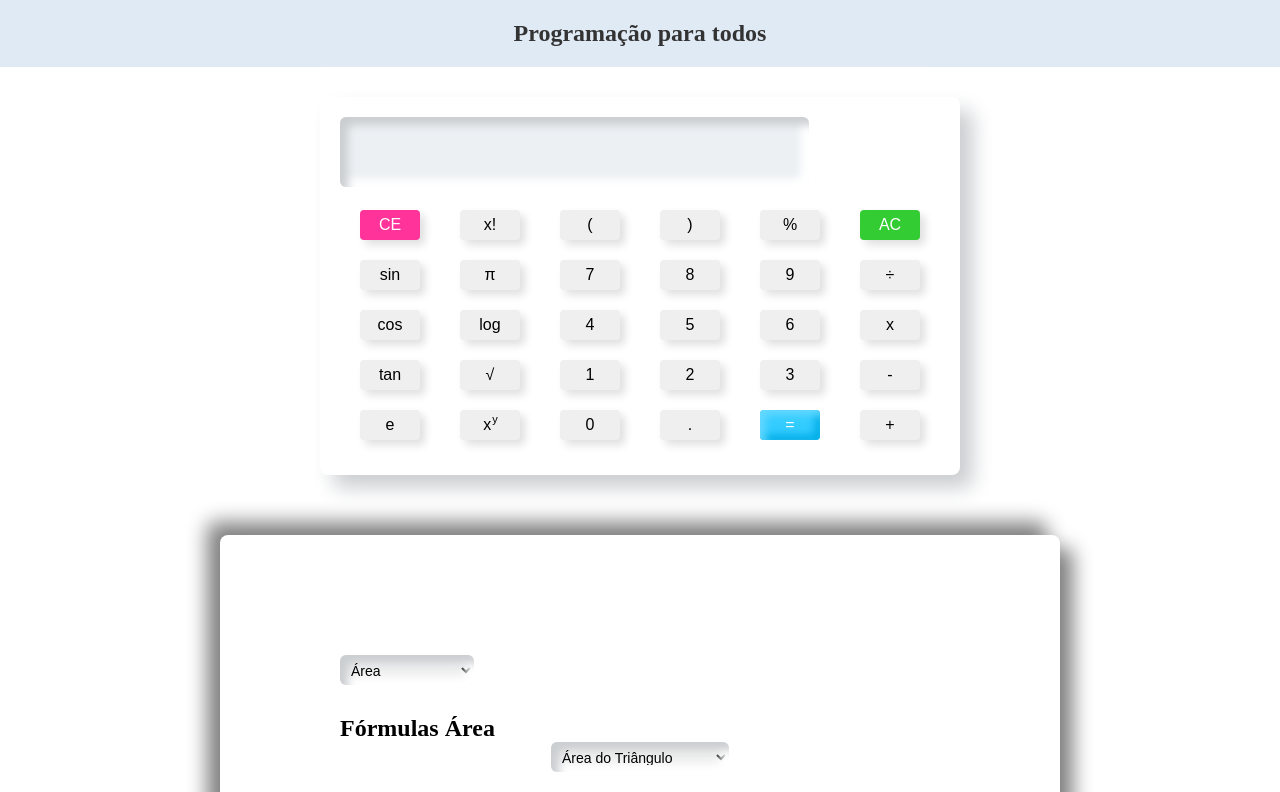
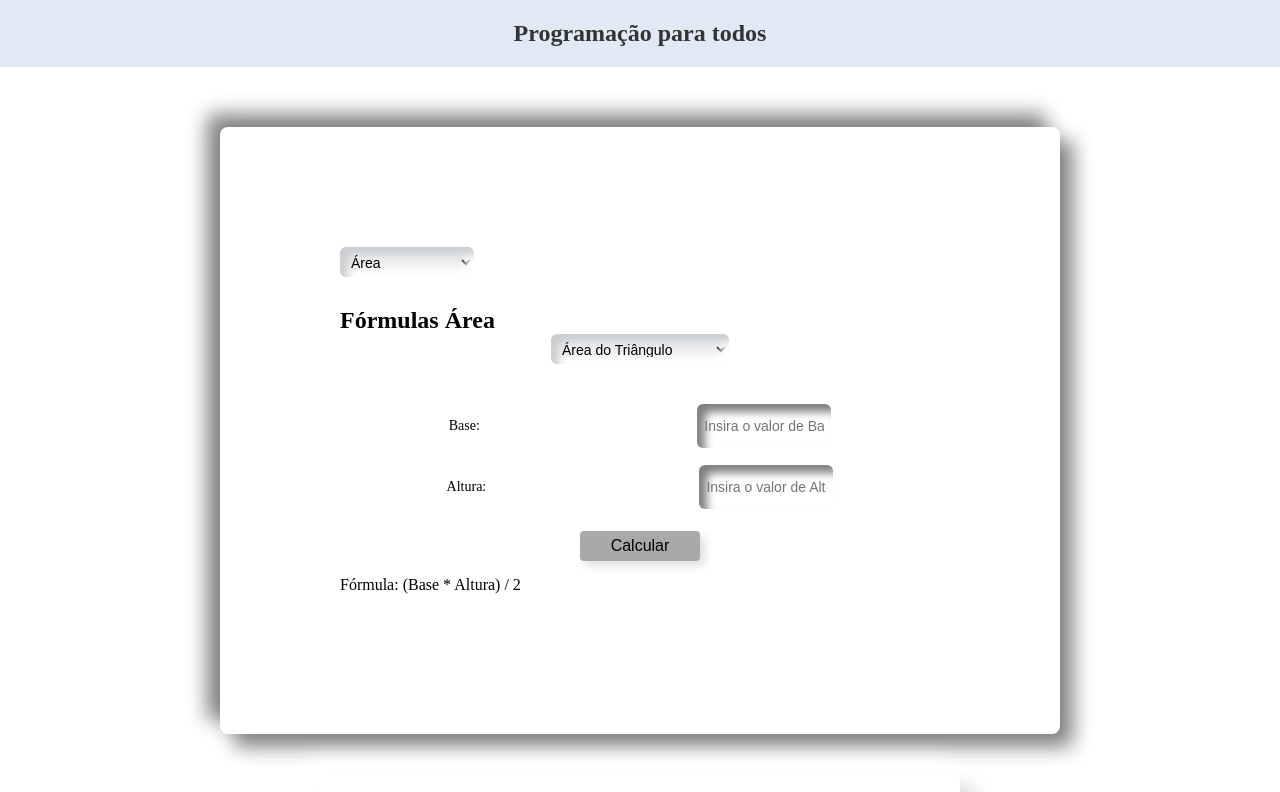
Before and after one commit to eduardorosafp/calculadoracientifica, a React (Vite) app: page / in a window 1280 px wide. Shown: the top 792 px of the page. Built offline with nearby package versions, Linux system fonts and the light colour scheme.

Commit message:
install react dom

```diff
--- a/package.json
+++ b/package.json
@@ -12,6 +12,7 @@
   "dependencies": {
     "react": "^18.2.0",
     "react-dom": "^18.2.0",
+    "react-router-dom": "^6.20.0",
     "styled-components": "^6.1.1"
   },
   "devDependencies": {
--- a/src/main.jsx
+++ b/src/main.jsx
@@ -1,15 +1,11 @@
 import React from "react";
 import ReactDOM from "react-dom/client";
-import App from "./App.jsx";
-import Calculator from "./Calculator.jsx";
-import Header from "./components/Header.jsx";
-import { GlobalStyle } from "./Global/globlal-style.ts"
+import { GlobalStyle } from "./Global/globlal-style.ts";
+import RoutesApp from "./routes.jsx";
 
 ReactDOM.createRoot(document.getElementById("root")).render(
   <React.StrictMode>
-    <GlobalStyle> </GlobalStyle>
-    <Header />
-    <Calculator />
-    <App />
+    <GlobalStyle />
+    <RoutesApp />
   </React.StrictMode>
 );
--- a/src/routes.jsx
+++ b/src/routes.jsx
@@ -1,13 +1,11 @@
 
 import { BrowserRouter, Routes, Route } from "react-router-dom";
-import Main from "../src/main";
-import Home from "./screens/Home";
+import Calculadoras from "../src/screens/Calculadoras"
 export default function RoutesApp() {
   return (
     <BrowserRouter>
       <Routes>
-        <Route path="/" element={<Main />} />
-        <Route path="Home" element={<Home />} />
+        <Route path="/" element={<Calculadoras />} />
       </Routes>
     </BrowserRouter>
   );
--- /dev/null
+++ b/src/screens/Calculadoras.jsx
@@ -0,0 +1,13 @@
+import Header from "../components/Header";
+import App from "../App";
+import Calculator from "../Calculator";
+
+export default function Home() {
+  return (
+    <>
+      <Header />
+      <App />
+      <Calculator />
+    </>
+  );
+}
```
Also changed, not shown: 1 other file (tests, documents, lock files or other folders).
